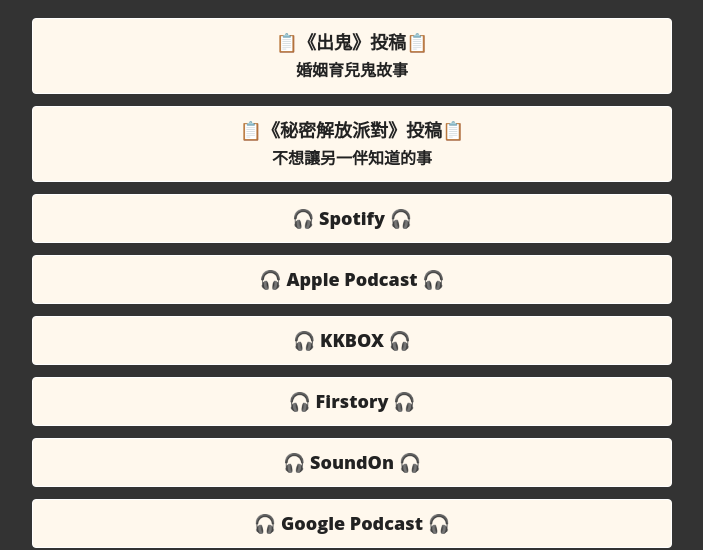
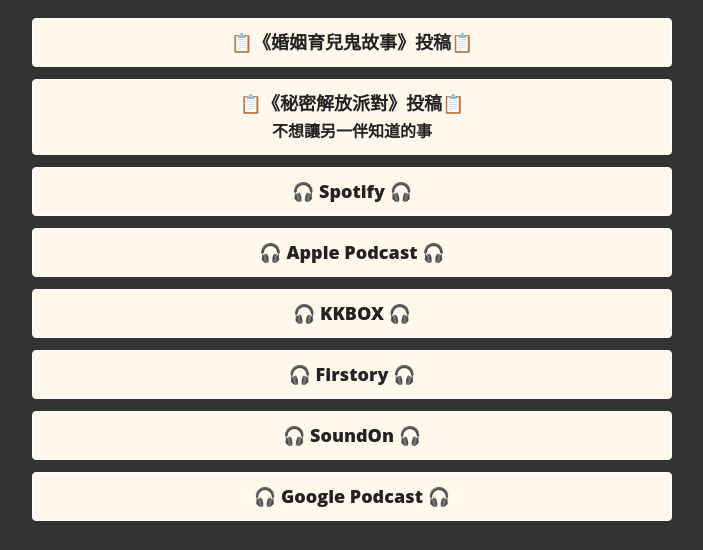
Before and after one commit to pitypartyfordaddies/pitypartyfordaddies.github.io, a plain HTML site: page index.html in a window 1280 px wide. Shown: the part 222-772 px from the top of the page, without its empty margins (288-991 px from the left). Drawn offline with nearby package versions, Linux system fonts and the light colour scheme; some packages are replaced by stand-ins of ours; a script that the page names is missing.

Commit message:
'改字'

```diff
--- a/index.html
+++ b/index.html
@@ -61,8 +61,7 @@
 
             <a href="https://www.surveycake.com/s/7eRV1" class="btn js-link"
                 data-tracking="ga('surveycake-ghoststory')">
-                📋《出鬼》投稿📋<br/>
-                <span class="sub">婚姻育兒鬼故事</span></a>
+                📋《婚姻育兒鬼故事》投稿📋<br/>
 
             <a href="https://www.surveycake.com/s/l36Qp" class="btn js-link"
                 data-tracking="ga('surveycake-secretparty')">
```
